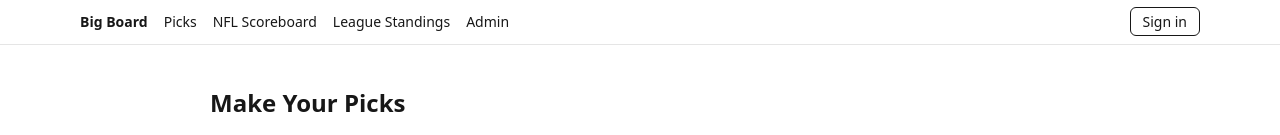
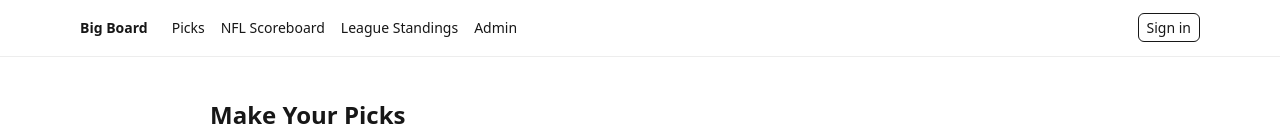
Before and after one commit to adam-r-hansen/the-big-board, a Next.js app: page /picks in a window 1280 px wide. Shown: the top 135 px of the page. Built offline with nearby package versions, Linux system fonts and the light colour scheme; no server answers; the database is empty.

Commit message:
fix: supabase SSR cookies + magic-link confirm

```diff
--- a/app/auth/confirm/route.ts
+++ b/app/auth/confirm/route.ts
@@ -1,17 +1,23 @@
+// app/auth/confirm/route.ts
 import { type EmailOtpType } from '@supabase/supabase-js'
+import { type NextRequest } from 'next/server'
+import { redirect } from 'next/navigation'
 import { createClient } from '@/utils/supabase/server'
-import { redirect } from 'next/navigation'
 
-export async function GET(req: Request) {
-  const { searchParams } = new URL(req.url)
+export async function GET(request: NextRequest) {
+  const { searchParams } = new URL(request.url)
   const token_hash = searchParams.get('token_hash')
-  const type = searchParams.get('type') as EmailOtpType | null
+  // "email" for confirm-signup emails, "magiclink" for magic-link sign-in
+  const type = (searchParams.get('type') as EmailOtpType | 'magiclink' | null)
   const next = searchParams.get('next') ?? '/'
 
   if (token_hash && type) {
     const supabase = await createClient()
-    const { error } = await supabase.auth.verifyOtp({ type, token_hash })
-    if (!error) redirect(next)
+    const { error } = await supabase.auth.verifyOtp({ type: type as any, token_hash })
+    if (!error) {
+      redirect(next)
+    }
   }
+
   redirect('/error')
 }
--- a/app/auth/signout/route.ts
+++ b/app/auth/signout/route.ts
@@ -1,35 +1,9 @@
 // app/auth/signout/route.ts
-import { NextRequest, NextResponse } from 'next/server'
-import { createServerClient } from '@supabase/ssr'
-import { cookies } from 'next/headers'
+import { NextResponse, type NextRequest } from 'next/server'
+import { createClient } from '@/utils/supabase/server'
 
-export async function GET(request: NextRequest) {
-  // Next.js 15: cookies() can be async; read once and reuse
-  const cookieStore = await cookies()
-
-  const supabase = createServerClient(
-    process.env.NEXT_PUBLIC_SUPABASE_URL!,
-    process.env.NEXT_PUBLIC_SUPABASE_PUBLISHABLE_KEY!,
-    {
-      cookies: {
-        getAll() {
-          return cookieStore.getAll()
-        },
-        setAll(cookiesToSet) {
-          // Server Components / route handlers can set cookies,
-          // but guard in case we’re mid-render.
-          try {
-            cookiesToSet.forEach(({ name, value, options }) => {
-              cookieStore.set(name, value, options)
-            })
-          } catch {
-            /* no-op */
-          }
-        },
-      },
-    }
-  )
-
+export async function POST(request: NextRequest) {
+  const supabase = await createClient()
   await supabase.auth.signOut()
   return NextResponse.redirect(new URL('/', request.url))
 }
--- a/components/SiteHeader.tsx
+++ b/components/SiteHeader.tsx
@@ -4,59 +4,64 @@ import { cookies } from 'next/headers'
 import { createServerClient } from '@supabase/ssr'
 
 export default async function SiteHeader() {
-  const cookieStore = cookies()
+  // Next 15: cookies() is async
+  const cookieStore = await cookies()
 
-  // Create an SSR client with explicit cookie helpers
   const supabase = createServerClient(
     process.env.NEXT_PUBLIC_SUPABASE_URL!,
     process.env.NEXT_PUBLIC_SUPABASE_PUBLISHABLE_KEY!,
     {
       cookies: {
-        get(name: string) {
-          // return string | undefined
-          return cookieStore.get(name)?.value
+        getAll() {
+          return cookieStore.getAll()
         },
-        set(name: string, value: string, options?: Parameters<typeof cookieStore.set>[0] extends object ? any : any) {
-          // next/headers set signature expects an object
-          cookieStore.set({ name, value, ...(options || {}) })
-        },
-        remove(name: string, options?: Parameters<typeof cookieStore.set>[0] extends object ? any : any) {
-          // delete via setting an expired cookie or using delete (Next 15 supports delete)
+        setAll(cookiesToSet) {
+          // Route Handlers/Server Components can set cookies; guard in case of render phase
           try {
-            // Preferred: delete if available
-            // @ts-ignore - delete is available in Next 15 runtime
-            cookieStore.delete?.(name)
+            cookiesToSet.forEach(({ name, value, options }) => {
+              cookieStore.set(name, value, options)
+            })
           } catch {
-            cookieStore.set({ name, value: '', ...(options || {}), expires: new Date(0) })
+            /* no-op */
           }
         },
       },
     }
   )
 
-  const {
-    data: { user },
-  } = await supabase.auth.getUser()
+  const { data: { user } } = await supabase.auth.getUser()
 
   return (
-    <header className="border-b border-neutral-200 dark:border-neutral-800">
-      <div className="mx-auto flex max-w-6xl items-center justify-between gap-4 px-4 py-3">
-        <nav className="flex items-center gap-4 text-sm">
-          <Link href="/" className="font-semibold">Big Board</Link>
-          <Link href="/picks">Picks</Link>
-          <Link href="/scoreboard">NFL Scoreboard</Link>
-          <Link href="/standings">League Standings</Link>
-          <Link href="/admin" className="hidden sm:inline">Admin</Link>
+    <header className="sticky top-0 z-40 border-b border-neutral-200/70 dark:border-neutral-800/70 bg-white/70 dark:bg-neutral-950/70 backdrop-blur">
+      <div className="mx-auto max-w-6xl px-4 h-14 flex items-center justify-between">
+        {/* Left: nav */}
+        <nav className="flex items-center gap-4 text-sm font-medium">
+          <Link href="/" className="mr-2 font-bold">Big Board</Link>
+          <Link href="/picks" className="hover:underline underline-offset-4">Picks</Link>
+          <Link href="/scoreboard" className="hover:underline underline-offset-4">NFL Scoreboard</Link>
+          <Link href="/standings" className="hover:underline underline-offset-4">League Standings</Link>
+          <Link href="/admin" className="hover:underline underline-offset-4">Admin</Link>
         </nav>
 
+        {/* Right: auth */}
         <div className="text-sm">
           {user ? (
-            <form action="/auth/signout" method="post">
-              <span className="mr-3 opacity-70">Signed in: {user.email}</span>
-              <button className="rounded-md border px-3 py-1">Sign out</button>
-            </form>
+            <div className="flex items-center gap-3">
+              <span className="text-neutral-500">
+                Signed in: <b>{user.email}</b>
+              </span>
+              <Link
+                href="/auth/signout"
+                className="rounded-md border px-2 py-1 hover:bg-neutral-50 dark:hover:bg-neutral-900"
+              >
+                Sign out
+              </Link>
+            </div>
           ) : (
-            <Link href="/login" className="rounded-md border px-3 py-1">
+            <Link
+              href="/login"
+              className="rounded-md border px-2 py-1 hover:bg-neutral-50 dark:hover:bg-neutral-900"
+            >
               Sign in
             </Link>
           )}
--- a/middleware.ts
+++ b/middleware.ts
@@ -1,11 +1,14 @@
 // middleware.ts
-import type { NextRequest } from 'next/server'
-import { updateSession } from './utils/supabase/middleware'
+import { type NextRequest } from 'next/server'
+import { updateSession } from '@/utils/supabase/middleware'
+
 export async function middleware(request: NextRequest) {
-  return updateSession(request)
+  return await updateSession(request)
 }
+
 export const config = {
   matcher: [
+    // run on everything except static assets/images/icons (tweak as needed)
     '/((?!_next/static|_next/image|favicon.ico|.*\\.(?:svg|png|jpg|jpeg|gif|webp)$).*)',
   ],
 }
--- a/utils/supabase/client.ts
+++ b/utils/supabase/client.ts
@@ -1,3 +1,4 @@
+// utils/supabase/client.ts
 import { createBrowserClient } from '@supabase/ssr'
 
 export function createClient() {
--- a/utils/supabase/middleware.ts
+++ b/utils/supabase/middleware.ts
@@ -1,32 +1,33 @@
 // utils/supabase/middleware.ts
-import { NextRequest, NextResponse } from 'next/server'
+import { NextResponse, type NextRequest } from 'next/server'
 import { createServerClient } from '@supabase/ssr'
 
 export async function updateSession(request: NextRequest) {
-  const response = NextResponse.next({ request })
+  // Will hold refreshed cookies for the browser
+  let response = NextResponse.next({ request })
 
   const supabase = createServerClient(
     process.env.NEXT_PUBLIC_SUPABASE_URL!,
     process.env.NEXT_PUBLIC_SUPABASE_PUBLISHABLE_KEY!,
     {
       cookies: {
-        getAll: () => request.cookies.getAll(),
-        setAll: (cookiesToSet) => {
-          try {
-            cookiesToSet.forEach(({ name, value, options }) => {
-              response.cookies.set(name, value, options)
-            })
-          } catch {
-            /* no-op for safe SSR */
-          }
+        // Required "deprecated" methods for SSR middleware refresh:
+        getAll() {
+          return request.cookies.getAll()
+        },
+        setAll(cookiesToSet) {
+          cookiesToSet.forEach(({ name, value, options }) => {
+            // set on both the request (Server Components) and the response (browser)
+            request.cookies.set({ name, value, ...options })
+            response.cookies.set({ name, value, ...options })
+          })
         },
       },
     }
   )
 
-  // Trigger session refresh and cookie update
+  // Forces a token refresh if needed and syncs cookies
   await supabase.auth.getUser()
 
-  // Return the response — **no extra characters after this**
   return response
 }
--- a/utils/supabase/server.ts
+++ b/utils/supabase/server.ts
@@ -1,8 +1,9 @@
+// utils/supabase/server.ts
 import { createServerClient } from '@supabase/ssr'
 import { cookies } from 'next/headers'
 
 export async function createClient() {
-  // Mark createClient as async, and await the cookies() call
+  // In Next 15, cookies() should be awaited
   const cookieStore = await cookies()
 
   return createServerClient(
@@ -13,10 +14,14 @@ export async function createClient() {
         get(name: string) {
           return cookieStore.get(name)?.value
         },
-        set(name: string, value: string, options: any) {
+        set(
+          name: string,
+          value: string,
+          options: Parameters<typeof cookieStore.set>[0] extends object ? any : any
+        ) {
           cookieStore.set({ name, value, ...options })
         },
-        remove(name: string, options: any) {
+        remove(name: string, options?: Parameters<typeof cookieStore.set>[0]) {
           cookieStore.set({ name, value: '', ...options })
         },
       },
```
